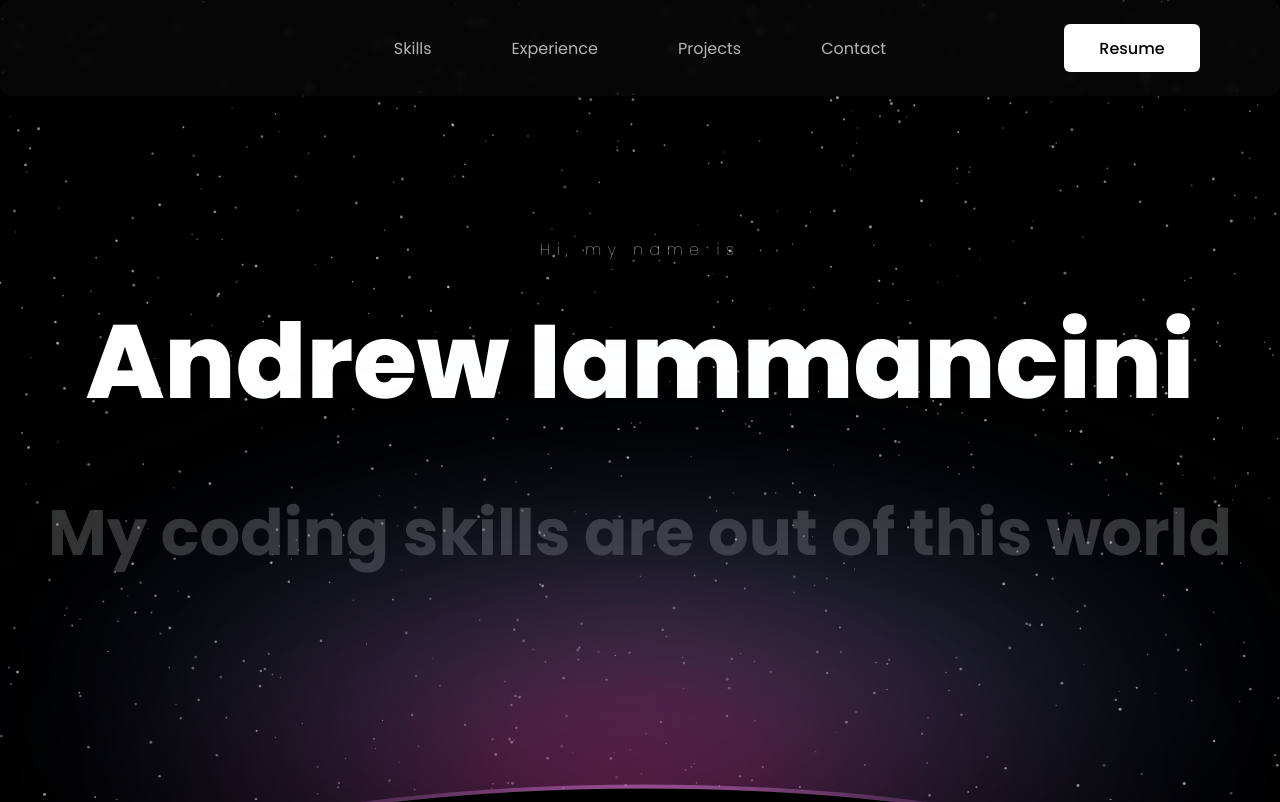
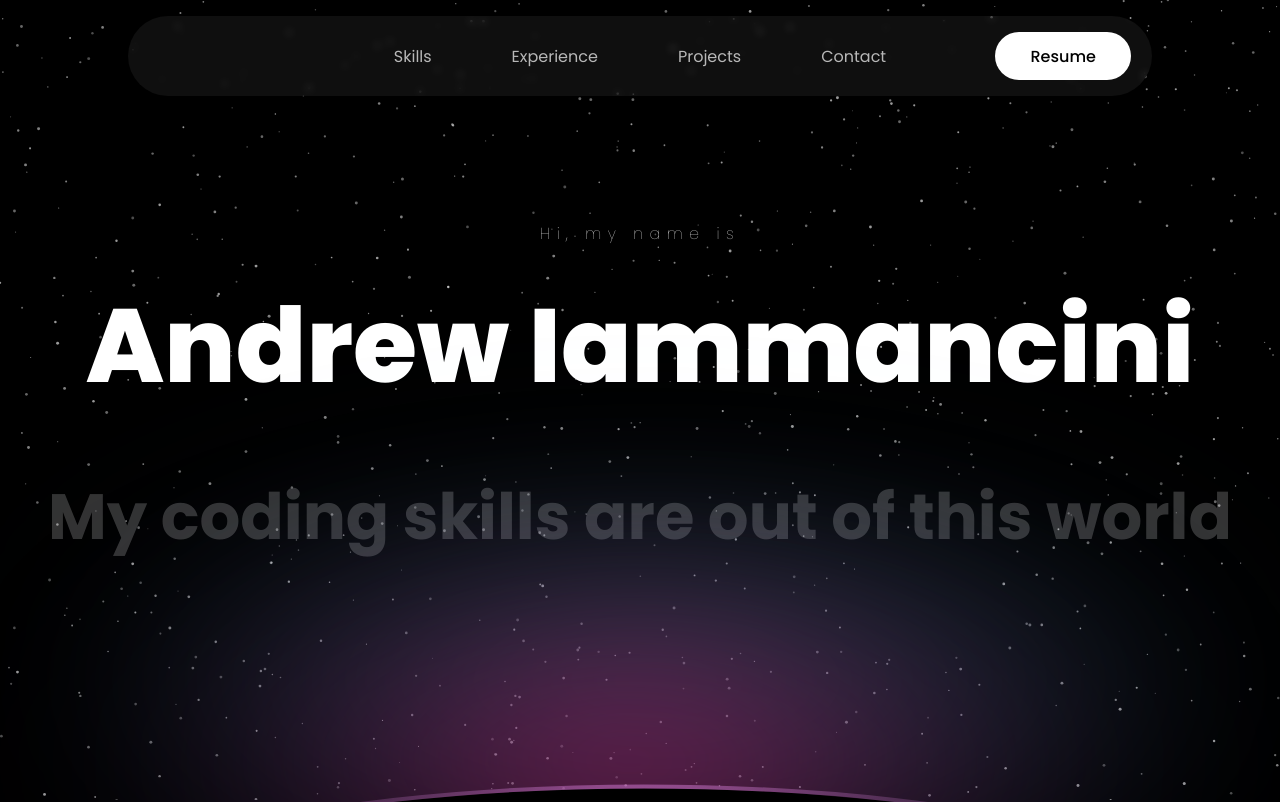
Before and after one commit to AndrewI26/portfolio, a Next.js app: page / in a window 1280 px wide. Shown: the top 802 px of the page. Built offline with nearby package versions, Linux system fonts and the light colour scheme.

Commit message:
changed resume button

```diff
--- a/src/app/globals.css
+++ b/src/app/globals.css
@@ -26,11 +26,13 @@ h1, h3, h6, p {
   justify-content: center;
   align-items: center;
   position: sticky;
-  top: 0;
-  background: rgba( 255, 255, 255, 0.025 );
+  top: 1rem;
+  background: rgba(255, 255, 255, 0.057);
   backdrop-filter: blur( 4px );
   -webkit-backdrop-filter: blur( 4px );
-  border-radius: 10px;
+  border-radius: 60px;
+  height: 5rem;
+  margin: 0 10vw;
 }
 .nav-container {
   z-index: 1000;
@@ -53,13 +55,17 @@ h1, h3, h6, p {
   background-color: white;
   min-width: 8.5rem;
   height: 3rem;
-  border-radius: 6px;
+  border-radius: 100px;
   display: flex;
   justify-content: center;
   align-items: center;
   position: absolute;
-  right: 5rem;
-
+  right: 1.3rem;
+  &:hover {
+    -webkit-box-shadow: 0px 0px 17px 5px #FFFFFF;
+    box-shadow: 0px 0px 17px 5px #FFFFFF;
+    transition: .2s;
+  }
 }
 .nav-button-text {
   z-index: 1000;
```
